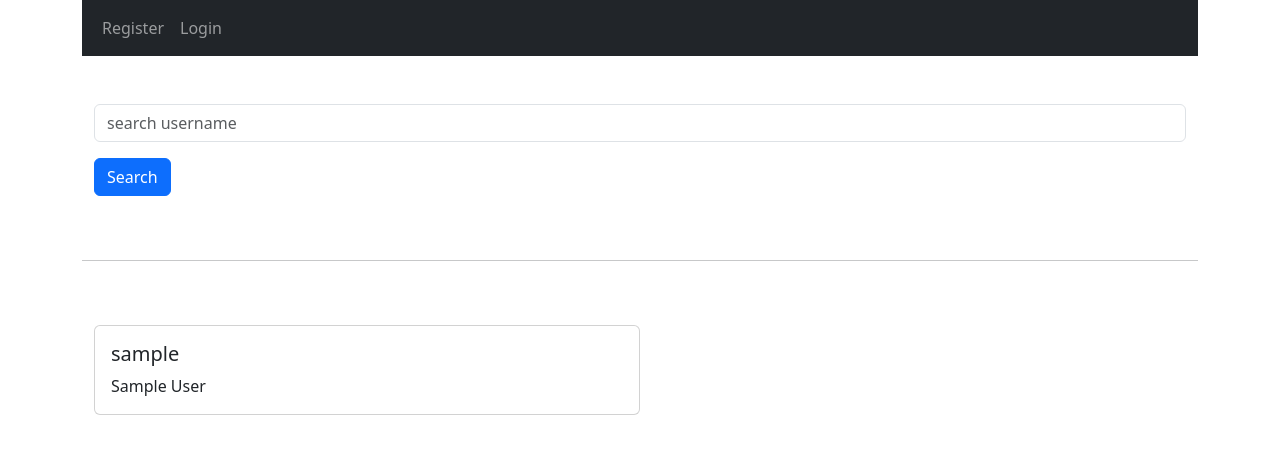
After one commit to sapandarus/SosMed, a Django app: template social/social/users/templates/search.html in a window 1280 px wide. The commit adds this page. Shown: the top 462 px of the page. Run offline with Django 5.2, Linux system fonts and the light colour scheme; the template is opened without the code that fills it: values that come from a table or form of the project are taken from there, others are empty; tables that the repository leaves empty hold one stand-in row (values such as "Sample post"); parts of the project's set-up code (start-up, migrations or seed data) failed here and were passed over.

Commit message:
create search page

```diff
--- a/social/social/templates/base.html
+++ b/social/social/templates/base.html
@@ -4,13 +4,43 @@
 <html lang="en">
 <head>
     <meta charset="utf-8">
-    <title>{% block title %}My Personal Portfolio{% endblock title %}</title>
     <link
         href="https://cdn.jsdelivr.net/npm/bootstrap@5.3.1/dist/css/bootstrap.min.css"
         rel="stylesheet"
     >
 </head>
 <body class="container">
-{% block page_content %}{% endblock page_content %}
+    <nav class="navbar navbar-expand-sm bg-dark navbar-dark">
+        <div class="container-fluid">
+            <ul class="navbar-nav">
+                {% if user.is_authenticated %}
+                    <li class="nav-item">
+                        <a class="nav-link" href="/users/logout">Logout</a>
+                    </li>
+                    <li class="nav-item">
+                        <a class="nav-link" href="#">Welcome, {{user.username}}</a>
+                    </li>
+                {% else %}
+                    <li class="nav-item">
+                        <a class="nav-link" href="/users/register">Register</a>
+                    </li>
+                    <li class="nav-item">
+                        <a class="nav-link" href="/users/login">Login</a>
+                    </li>
+                {% endif %}
+            </ul>
+        </div>
+    </nav>
+    <div class="container py-5">
+        <form method="POST" action="/users/search">
+            {% csrf_token %}
+            <div class="mb-3">
+                <input type="text" class="form-control" id="searchUsername" name="username" placeholder="search username">
+            </div>
+            <button type="submit" class="btn btn-primary">Search</button>
+        </form>
+    </div>
+    <hr>
+    {% block page_content %}{% endblock page_content %}
 </body>
 </html>
--- a/social/social/users/templates/register.html
+++ b/social/social/users/templates/register.html
@@ -1,6 +1,8 @@
 {% extends "base.html" %}
 
 {% block page_content %}
+    <div class="container py-5">
+    <h1>Register</h1>
         <form method="POST">
             {% csrf_token %}
             <div class="mb-3">
@@ -21,4 +23,5 @@
             </div>
             <button type="submit" class="btn btn-primary">Register</button>
         </form>
+    </div>
 {% endblock page_content %}
--- /dev/null
+++ b/social/social/users/templates/search.html
@@ -0,0 +1,21 @@
+{% extends "base.html" %}
+
+{% block page_content %}
+    <div class="container py-5">
+        {% for u in users %}
+        <div class="card" style="width: 50%;">
+            <div class="card-body">
+                <h5 class="card-title">{{ u.username }}</h5>
+                <p class="card-text">{{ u.first_name }} {{ u.last_name }}</p>
+                {% if user.is_authenticated %}
+                    <form method="POST" action="/users/follow">
+                        {% csrf_token %}
+                        <button type="submit" class="btn btn-primary">Follow</a>
+                        <input type="hidden" name="search_username" value="{{ u.username }}">
+                    </form>
+                {% endif %}
+            </div>
+        </div>
+        {% endfor %}
+    </div>
+{% endblock %}
--- a/social/social/users/urls.py
+++ b/social/social/users/urls.py
@@ -3,7 +3,10 @@ from . import views
 
 urlpatterns = [
     path("", views.homepage, name='homepage'),
+    path("profile", views.profile, name="profile"),
     path("register", views.register_request, name='register'),
     path("login", views.login_request, name="login"),
     path("logout", views.logout_request, name="logout"),
+    path("search", views.search, name="search"),
+    # path("follow", views.follow, name="follow"),
 ]
```
Also changed, not shown: social/social/users/templates/home.html (+7 -1 lines), social/social/users/templates/logout.html (deleted, +0 -26 lines), social/social/users/templates/profile.html (added, +28 -0 lines), social/social/users/views.py (+25 -1 lines), README.md. Lines whose indentation alone changed are shown as unchanged.
